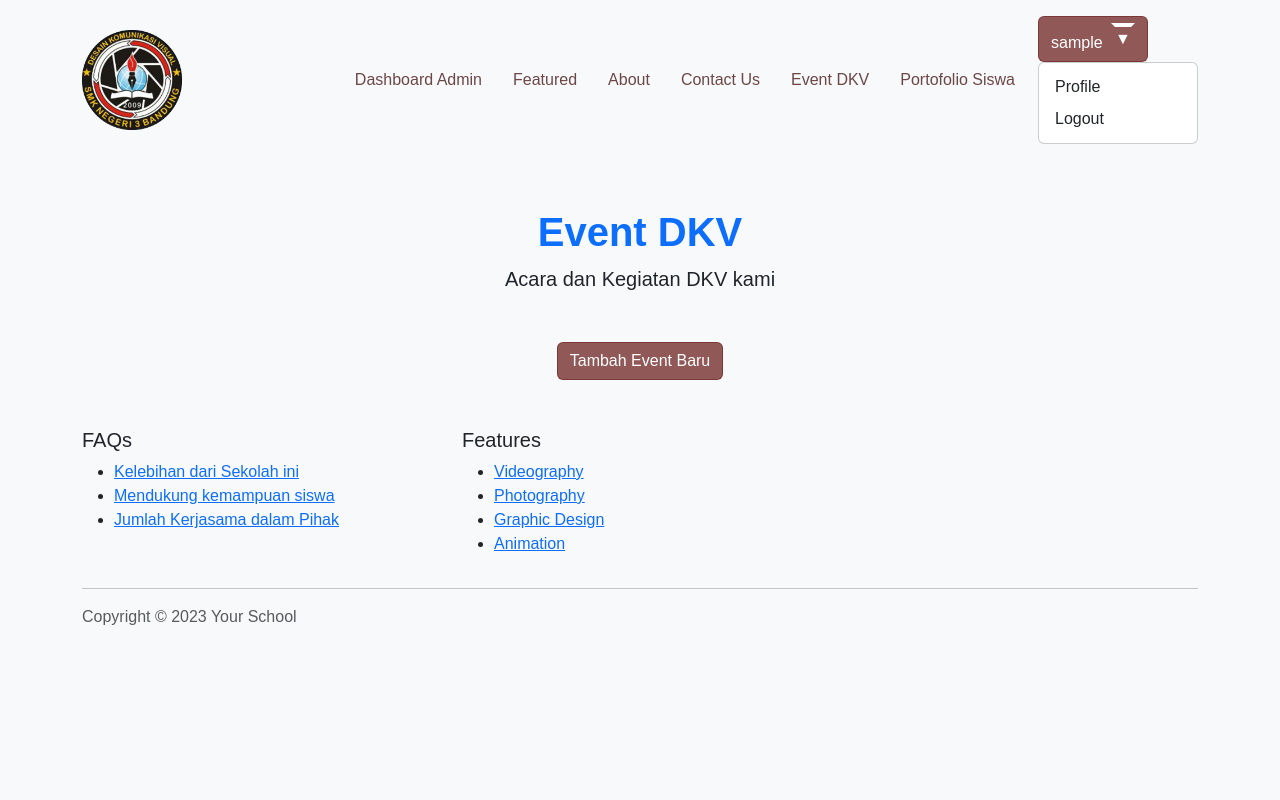
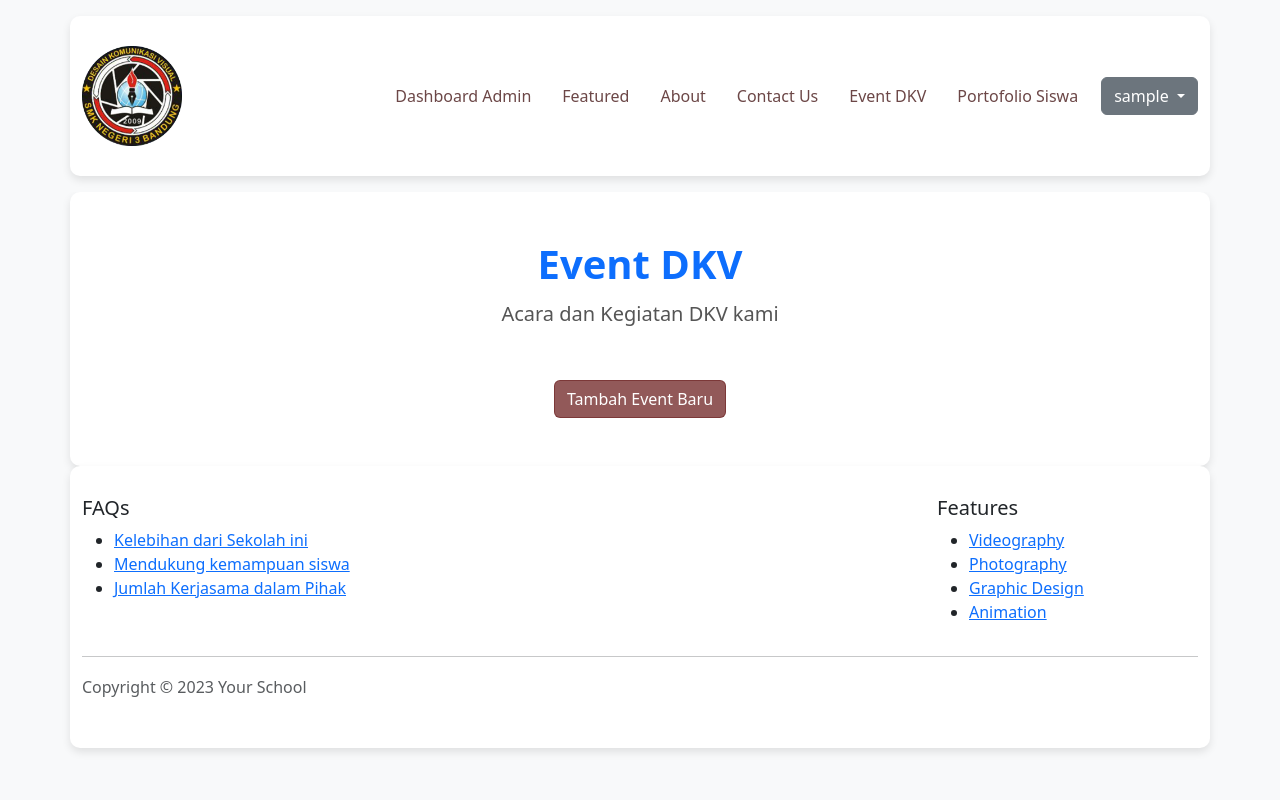
Before and after one commit to Kobidubidu/WebsiteSekolah_DCT, a PHP site: page /pages/eventdkv.php in a window 1280 px wide. Run offline with PHP 8.4, Linux system fonts and the light colour scheme; the visitor is signed in with stand-in values (Sample User, id 1); data that the repository does not hold is empty.

Commit message:
header, footer, dan css nya

```diff
--- a/assets/css/footer.css
+++ b/assets/css/footer.css
@@ -21,7 +21,7 @@
 
   .footer .social-icons a {
     display: inline-block;
-    margin-right: 20px;
+    margin-right: 50px;
     font-size: 24px;
     color: #333;
   }
--- a/assets/css/header.css
+++ b/assets/css/header.css
@@ -1,5 +1,4 @@
-/* Custom Styles */
-body {
+* Custom Styles */ body {
   font-family: Arial, sans-serif;
   margin: 0;
   padding: 0;
@@ -13,7 +12,6 @@ body {
     48,
     0.5
   ); /* Warna merah dengan transparansi */
-  z-index: 1000; /* Pastikan dropdown berada di atas elemen lainnya */
 }
 
 .navbar .navbar-brand {
@@ -30,30 +28,6 @@ body {
   color: #ffdddd; /* Warna link saat di hover */
 }
 
-/* Dropdown button styling */
-.dropdown-toggle::after {
-  margin-left: 0.255em;
-  vertical-align: 0.255em;
-  content: "\25BC"; /* Menambahkan simbol panah ke bawah */
-}
-
-/* Pastikan dropdown muncul di atas */
-.dropdown-menu {
-  z-index: 1050; /* Z-index lebih tinggi dari navbar */
-}
-
-/* Pastikan tombol dropdown bisa ditekan */
-.btn-secondary.dropdown-toggle {
-  background-color: rgba(119, 48, 48, 0.8);
-  border-color: rgba(119, 48, 48, 0.8);
-}
-
-.btn-secondary.dropdown-toggle:hover {
-  background-color: rgba(119, 48, 48, 1);
-  border-color: rgba(119, 48, 48, 1);
-}
-
-/* Button styles */
 .btn-primary {
   background-color: rgba(119, 48, 48, 0.8);
   border-color: rgba(119, 48, 48, 0.8);
@@ -63,9 +37,3 @@ body {
   background-color: rgba(119, 48, 48, 1);
   border-color: rgba(119, 48, 48, 1);
 }
-
-.dropdown-menu {
-  display: block !important; /* Untuk sementara, buat dropdown selalu terlihat */
-  visibility: visible !important; /* Pastikan terlihat */
-  position: relative; /* Atur posisi agar tetap dalam konteks */
-}
--- /dev/null
+++ b/assets/css/portfolio.css
@@ -0,0 +1,27 @@
+/* Custom Styles */
+body {
+  background-color: #f8f9fa;
+  font-family: Arial, sans-serif;
+}
+
+.container {
+  background-color: white;
+  padding: 30px;
+  border-radius: 10px;
+  box-shadow: 0 4px 8px rgba(0, 0, 0, 0.1);
+}
+
+.article-title {
+  font-weight: bold;
+  color: #333;
+}
+
+p {
+  font-size: 1rem;
+  line-height: 1.8;
+  color: #555;
+}
+
+.text-muted {
+  color: #6c757d;
+}
--- a/includes/footer.php
+++ b/includes/footer.php
@@ -9,7 +9,7 @@
 <footer class="footer">
     <div class="container">
       <div class="row">
-        <div class="col-md-4">
+        <div class="col-md-9">
           <h5>FAQs</h5>
           <ul>
             <li><a href="#">Kelebihan dari Sekolah ini</a></li>
@@ -17,7 +17,7 @@
             <li><a href="#">Jumlah Kerjasama dalam Pihak</a></li>
           </ul>
         </div>
-        <div class="col-md-4">
+        <div class="col-md-3">
           <h5>Features</h5>
           <ul>
             <li><a href="#">Videography</a></li>
--- a/includes/header.php
+++ b/includes/header.php
@@ -1,13 +1,12 @@
 <?php
     session_start();
-
 ?>
 <!DOCTYPE html>
 <html lang="en">
 <head>
     <meta charset="UTF-8">
     <meta name="viewport" content="width=device-width, initial-scale=1.0">
-    <title>About Us</title>
+    <title></title>
     <link href="https://cdn.jsdelivr.net/npm/bootstrap@5.3.0-alpha1/dist/css/bootstrap.min.css" rel="stylesheet">
     <link rel="stylesheet" href="..\assets\css\header.css">
 </head>
@@ -33,24 +32,24 @@ session_start();
                 <li class="nav-item"><a class="nav-link" href="..\pages\eventdkv.php">Event DKV</a></li>
                 <li class="nav-item"><a class="nav-link" href="..\pages\portfolio.php">Portofolio Siswa</a></li>
             </ul>
-            <?php if (isset($_SESSION['username'])): ?>
-                <div class="dropdown">
+            <?php
+            if(isset($_SESSION['username'])) {
+                echo '<div class="dropdown">
                         <button class="btn btn-secondary dropdown-toggle" type="button" id="dropdownMenuButton" data-bs-toggle="dropdown" aria-expanded="false">
-                        <?php echo htmlspecialchars($_SESSION['username']); ?>
+                            ' . htmlspecialchars($_SESSION['username']) . '
                         </button>
                         <ul class="dropdown-menu" aria-labelledby="dropdownMenuButton">
                             <li><a class="dropdown-item" href="profile.php">Profile</a></li>
                             <li><a class="dropdown-item" href="../actions/logout.php">Logout</a></li>
                         </ul>
-                </div>
-            <?php else: ?>
-                <a href="../pages/login.php" class="btn btn-primary ms-3">Login</a>
-            <?php endif; ?>
+                      </div>';
+            } else {
+                echo '<a href="login.php" class="btn btn-primary ms-3">Login</a>';
+            }
+            ?>
         </div>
     </div>
 </nav>
-<script src="https://cdn.jsdelivr.net/npm/@popperjs/core@2.11.6/dist/umd/popper.min.js" integrity="sha384-oBqDVmMz4fnFO9gybM1CuVtb1AnVxJ1KPCYAo2wFOMSKc6iUh0P3ImANtDHIz1z" crossorigin="anonymous"></script>
-<script src="https://cdn.jsdelivr.net/npm/bootstrap@5.3.0-alpha1/dist/js/bootstrap.min.js"></script>
-
-<script src="https://cdn.jsdelivr.net/npm/bootstrap@5.3.0-alpha1/dist/js/bootstrap.bundle.min.js"></script></body>
+    <script src="https://cdn.jsdelivr.net/npm/bootstrap@5.3.0-alpha1/dist/js/bootstrap.bundle.min.js"></script>
+</body>
 </html>
```
Also changed, not shown: assets/css/index.css (+35 -12 lines), assets/images/bg-login.png (renamed from assets/images/bg-login.jpg). Lines whose indentation alone changed are shown as unchanged.
